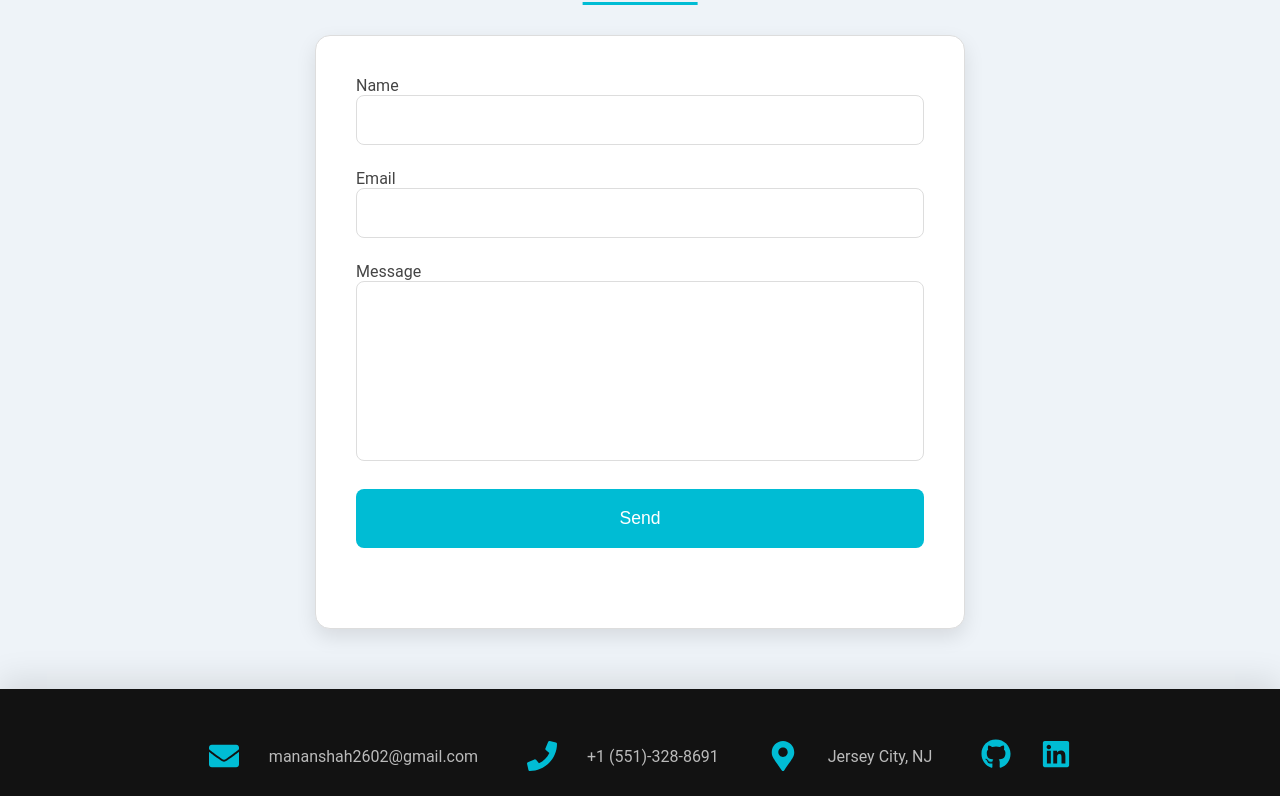
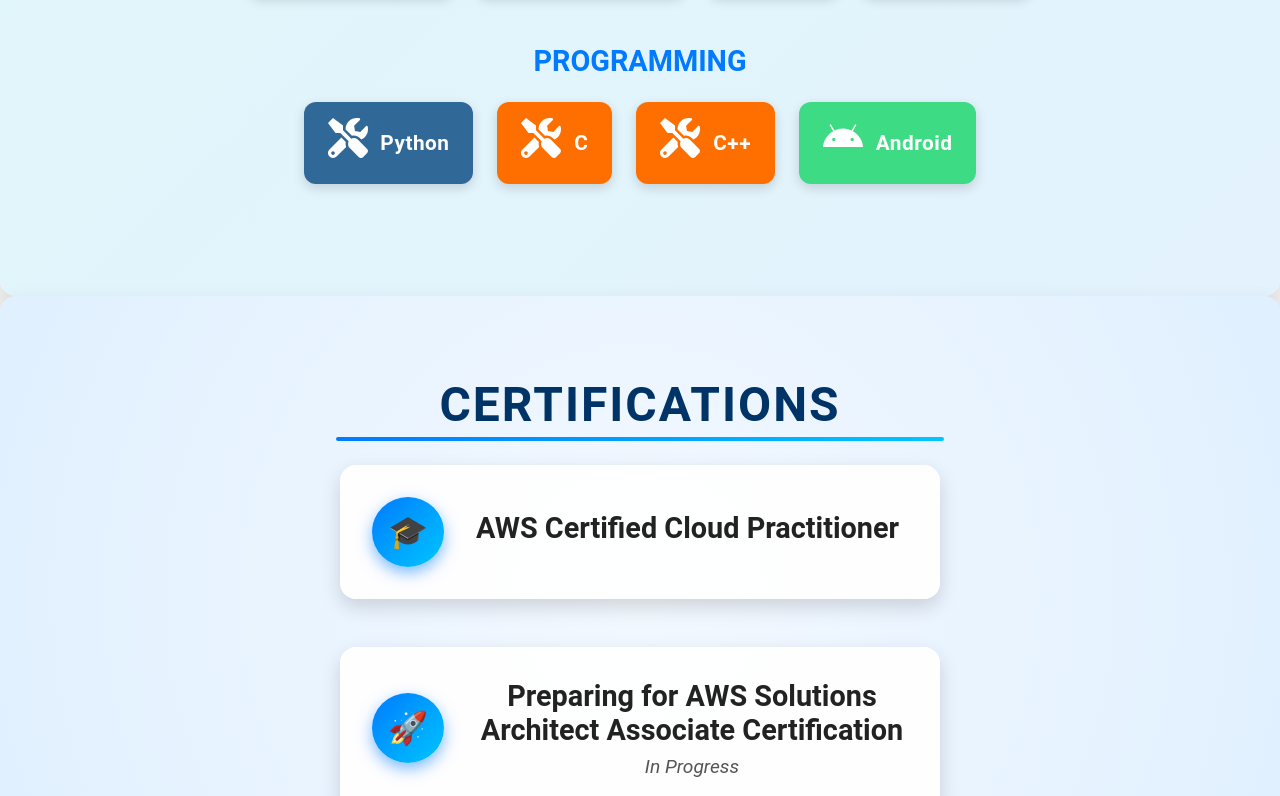
Before and after one commit to Manan2606/manan_portfolio, a React (Vite) app: page / in a window 1280 px wide. Shown: the part 5957-6753 px from the top of the page. Built offline with nearby package versions, Linux system fonts and the light colour scheme.

Commit message:
adding Certifications Section

```diff
--- a/src/App.jsx
+++ b/src/App.jsx
@@ -5,6 +5,7 @@
 import Projects from "./components/Projects";
 import Experience from "./components/Experience";
 import Skills from "./components/Skills";
+import Certifications from "./components/Certifications";
 import ContactForm from "./components/ContactForm";
 import Footer from "./components/Footer";
 
@@ -18,6 +19,7 @@
         <Projects />
         <Experience />
         <Skills />
+        <Certifications />
         <ContactForm />
       </main>
       <Footer />
--- /dev/null
+++ b/src/components/Certifications.jsx
@@ -0,0 +1,29 @@
+import React from "react";
+import "../css/Certifications.css";
+
+function Certifications() {
+  return (
+    <section id="certifications" className="certifications-section">
+      <h1>Certifications</h1>
+      <div className="certification-timeline">
+        <div className="certification-item">
+          <div className="certification-icon">🎓</div>
+          <div className="certification-content">
+            <h3>AWS Certified Cloud Practitioner</h3>
+          </div>
+        </div>
+        <div className="certification-item">
+          <div className="certification-icon">🚀</div>
+          <div className="certification-content">
+            <h3>
+              Preparing for AWS Solutions Architect Associate Certification
+            </h3>
+            <p className="issued-date">In Progress</p>
+          </div>
+        </div>
+      </div>
+    </section>
+  );
+}
+
+export default Certifications;
--- a/src/components/Skills.jsx
+++ b/src/components/Skills.jsx
@@ -2,7 +2,6 @@
 import {
   FaHtml5,
   FaCss3Alt,
-  FaBootstrap,
   FaJs,
   FaReact,
   FaNodeJs,
@@ -12,9 +11,8 @@
   FaGitAlt,
   FaAws,
   FaWordpress,
-  FaFigma,
   FaTools,
-  FaDocker, // Added Docker icon
+  FaDocker,
   FaAndroid,
 } from "react-icons/fa";
 import { SiMongodb, SiMysql } from "react-icons/si";
@@ -38,12 +36,15 @@
       ],
     },
     {
+      category: "Cloud",
+      skills: [{ name: "AWS", icon: <FaAws />, color: "#FF9900" }],
+    },
+    {
       category: "Tools",
       skills: [
         { name: "REST APIs", icon: <FaTools />, color: "#FF6F00" },
         { name: "WordPress", icon: <FaWordpress />, color: "#21759B" },
         { name: "Git", icon: <FaGitAlt />, color: "#F05032" },
-        { name: "AWS", icon: <FaAws />, color: "#FF9900" },
         { name: "Docker", icon: <FaDocker />, color: "#2496ed" },
       ],
     },
--- /dev/null
+++ b/src/css/Certifications.css
@@ -0,0 +1,131 @@
+/* Certifications Section Styles */
+.certifications-section {
+  padding: 5rem 2rem;
+  text-align: center;
+  background: radial-gradient(circle, #f3f8ff, #e0f0ff);
+  border-radius: 16px;
+  box-shadow: 0 12px 24px rgba(0, 0, 0, 0.15);
+  position: relative;
+  z-index: 1;
+}
+
+.certifications-section h1 {
+  font-size: 3rem;
+  font-weight: bold;
+  color: #003366;
+  text-transform: uppercase;
+  letter-spacing: 2px;
+  margin-bottom: 2rem;
+  position: relative;
+}
+
+.certifications-section h1::after {
+  content: "";
+  position: absolute;
+  bottom: -8px;
+  left: 50%;
+  transform: translateX(-50%);
+  width: 50%;
+  height: 4px;
+  background: linear-gradient(90deg, #007bff, #00c6ff);
+  border-radius: 2px;
+}
+
+.certification-timeline {
+  display: flex;
+  flex-direction: column;
+  align-items: center;
+  gap: 3rem;
+  position: relative;
+}
+
+.certification-item {
+  display: flex;
+  align-items: center;
+  background: rgba(255, 255, 255, 0.95);
+  border-radius: 16px;
+  box-shadow: 0 8px 20px rgba(0, 0, 0, 0.15);
+  padding: 2rem;
+  width: 80%;
+  max-width: 600px;
+  position: relative;
+  transition: transform 0.4s cubic-bezier(0.25, 1, 0.5, 1),
+    box-shadow 0.4s ease;
+}
+
+.certification-item:hover {
+  transform: translateY(-8px) scale(1.03);
+  box-shadow: 0 12px 32px rgba(0, 0, 0, 0.2);
+}
+
+.certification-icon {
+  background: linear-gradient(135deg, #007bff, #00c6ff);
+  color: #fff;
+  border-radius: 50%;
+  padding: 1rem;
+  font-size: 2rem;
+  margin-right: 2rem;
+  flex-shrink: 0;
+  box-shadow: 0 6px 15px rgba(0, 123, 255, 0.5);
+  transition: transform 0.3s ease, box-shadow 0.3s ease;
+}
+
+.certification-icon:hover {
+  transform: scale(1.2) rotate(10deg);
+  box-shadow: 0 8px 20px rgba(0, 123, 255, 0.7);
+}
+
+.certification-content h3 {
+  font-size: 1.8rem;
+  color: #222;
+  margin-bottom: 0.5rem;
+}
+
+.certification-content .issued-date,
+.certification-content .estimated-completion {
+  font-size: 1.2rem;
+  color: #555;
+  font-style: italic;
+}
+
+.view-credential {
+  font-size: 1.1rem;
+  color: #007bff;
+  text-decoration: underline;
+  transition: color 0.3s ease;
+}
+
+.view-credential:hover {
+  color: #004085;
+}
+
+/* Responsive Adjustments */
+@media (max-width: 768px) {
+  .certification-item {
+    width: 90%;
+  }
+
+  .certifications-section h1 {
+    font-size: 2.5rem;
+    letter-spacing: 1.5px;
+  }
+
+  .certification-content h3 {
+    font-size: 1.6rem;
+  }
+}
+
+@media (max-width: 480px) {
+  .certifications-section h1 {
+    font-size: 2rem;
+  }
+
+  .certification-content h3 {
+    font-size: 1.5rem;
+  }
+
+  .certification-icon {
+    font-size: 1.8rem;
+    padding: 0.8rem;
+  }
+}
--- a/src/css/skills.css
+++ b/src/css/skills.css
@@ -1,25 +1,31 @@
 /* Skills Section */
 #skills {
-  padding: 2rem 1rem;
+  padding: 4rem 2rem;
   text-align: center;
-  background: #f9f9f9;
+  background: linear-gradient(135deg, #e0f7fa, #e3f2fd);
+  border-radius: 16px;
+  box-shadow: 0 12px 24px rgba(0, 0, 0, 0.1);
 }
 
 #skills h2 {
-  font-size: 2rem;
-  margin-bottom: 1.5rem;
-  color: #333;
+  font-size: 2.5rem;
+  margin-bottom: 2rem;
+  color: #004085;
+  font-weight: 700;
+  text-transform: uppercase;
 }
 
 /* Skills Category */
 .skills-category {
-  margin-bottom: 2rem;
+  margin-bottom: 3rem;
 }
 
 .skills-category-title {
-  font-size: 1.5rem;
-  color: #333;
-  margin-bottom: 1rem;
+  font-size: 1.8rem;
+  color: #007bff;
+  font-weight: bold;
+  text-transform: uppercase;
+  margin-bottom: 1.5rem;
 }
 
 /* Skills List */
@@ -27,48 +33,63 @@
   display: flex;
   flex-wrap: wrap;
   justify-content: center;
-  gap: 1rem;
+  gap: 1.5rem;
 }
 
 .skill-item {
   display: flex;
   align-items: center;
   padding: 1rem 1.5rem;
-  border-radius: 8px;
-  box-shadow: 0 4px 8px rgba(0, 0, 0, 0.1);
-  transition: transform 0.3s, box-shadow 0.3s;
+  border-radius: 12px;
+  background: var(--skill-bg-color);
   color: #fff;
+  box-shadow: 0 4px 12px rgba(0, 0, 0, 0.15);
   cursor: pointer;
-  background: var(--skill-bg-color);
+  transition: transform 0.3s, box-shadow 0.3s ease-in-out;
 }
 
 .skill-item:hover {
-  transform: translateY(-5px);
-  box-shadow: 0 8px 16px rgba(0, 0, 0, 0.2);
+  transform: translateY(-8px) scale(1.05);
+  box-shadow: 0 8px 20px rgba(0, 0, 0, 0.25);
 }
 
 .skill-icon {
-  font-size: 2rem;
-  margin-right: 0.5rem;
+  font-size: 2.5rem;
+  margin-right: 0.8rem;
 }
 
 .skill-name {
-  font-size: 1.2rem;
-  font-weight: 600;
+  font-size: 1.3rem;
+  font-weight: bold;
+  letter-spacing: 0.5px;
 }
 
 /* Responsive Design */
 @media (max-width: 768px) {
   #skills h2 {
-    font-size: 1.8rem;
+    font-size: 2rem;
   }
 
   .skills-category-title {
-    font-size: 1.2rem;
+    font-size: 1.5rem;
   }
 
   .skill-item {
-    font-size: 0.9rem;
-    padding: 0.8rem 1.2rem;
+    font-size: 0.95rem;
+    padding: 0.9rem 1.2rem;
   }
 }
+
+@media (max-width: 480px) {
+  .skill-item {
+    padding: 0.8rem 1rem;
+  }
+
+  .skill-icon {
+    font-size: 2rem;
+  }
+
+  .skill-name {
+    font-size: 1rem;
+  }
+}
```
